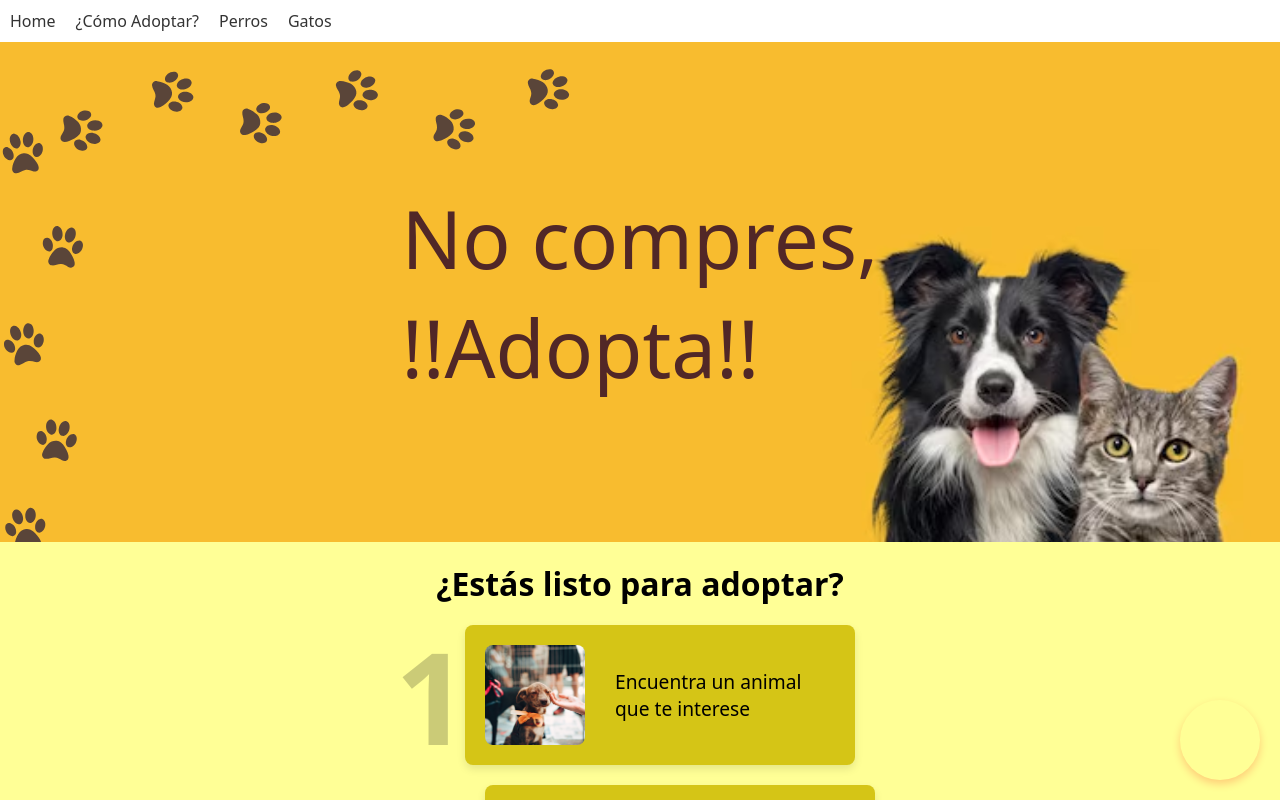
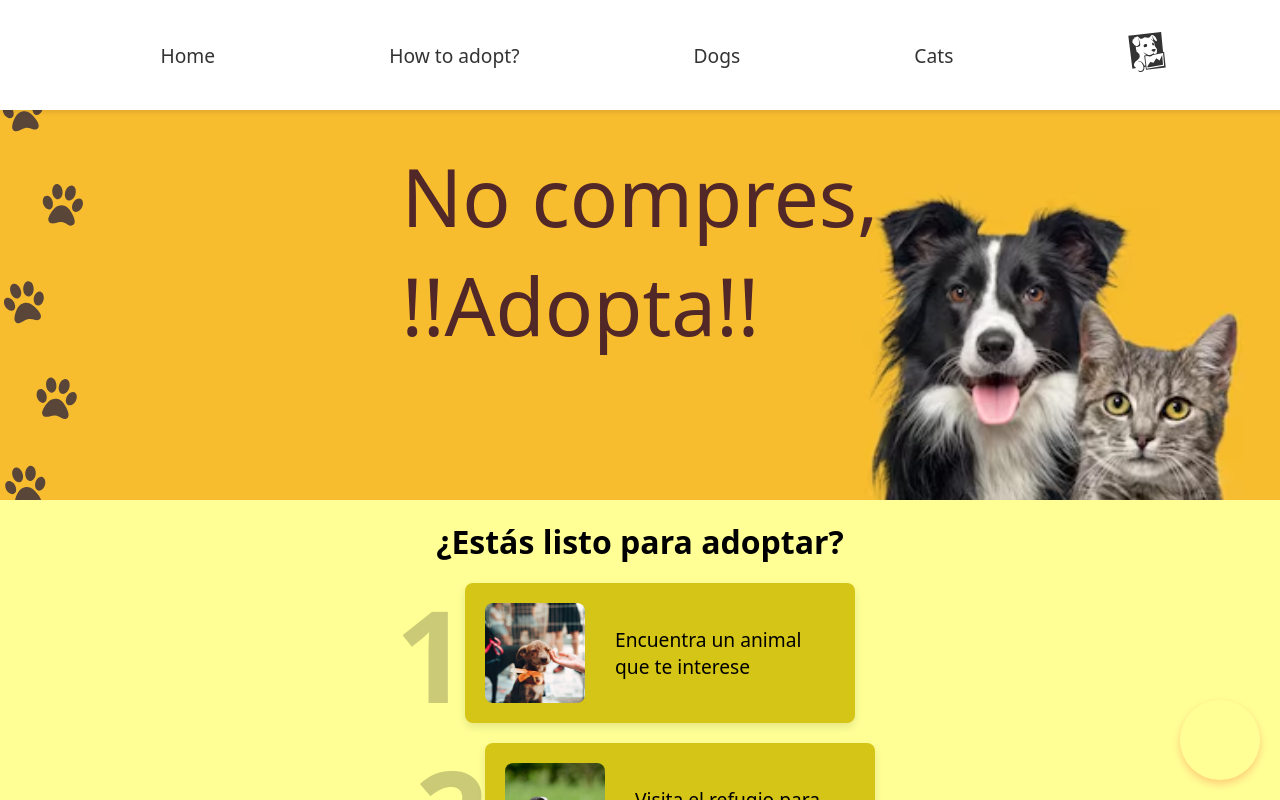
Before and after one commit to ferdlg/WebAdoptionPets, a React (Vite) app in the folder WebAdoption/: page / in a window 1280 px wide. Shown: the top 800 px of the page. Built offline with nearby package versions, Linux system fonts and the light colour scheme; grey boxes are pictures that could not be loaded; a web font is replaced by a local one.

Commit message:
Estilos: Nav Bar

```diff
--- a/WebAdoption/package.json
+++ b/WebAdoption/package.json
@@ -14,8 +14,9 @@
     "@reduxjs/toolkit": "^2.3.0",
     "react": "^18.3.1",
     "react-dom": "^18.3.1",
-    "react-router-dom": "^6.27.0",
-    "react-redux": "^9.1.2"
+    "react-icons": "^5.3.0",
+    "react-redux": "^9.1.2",
+    "react-router-dom": "^6.27.0"
   },
   "devDependencies": {
     "@eslint/js": "^9.11.1",
--- a/WebAdoption/src/assets/styles/components/navBar.css
+++ b/WebAdoption/src/assets/styles/components/navBar.css
@@ -1,23 +1,51 @@
 .nav-bar {
   background-color: #fff;
-    padding: 10px;
+  padding: 1.5rem;
+  position: fixed;
+  top: 0;
+  left: 0;
+  width: 100%;
+  box-shadow: 0 2px 5px rgba(0, 0, 0, 0.1);
+  z-index: 1000;
 }
 
 .nav-bar__list {
   list-style: none;
   display: flex;
   gap: 20px;
+  align-items: center;
+  padding-left: 0;
+  margin: 0;
+  justify-content: space-evenly;
 }
 
 .nav-bar__item {
-
+  position: relative;
+  padding: 0.5em;
 }
 
 .nav-bar__link {
   text-decoration: none;
+  padding: 0.5em;
   color: #333;
+  font-size: 1.2em;
+  font-weight: 500;
 }
 
 .nav-bar__link:hover {
-    color: #ff5733;
+  color: #f75427;
+  border-radius: 1em;
 }
+
+
+@media (max-width: 768px) {
+  .nav-bar {
+    padding: 15px;
+  }
+
+  .nav-bar__list {
+    flex-direction: column;
+    gap: 10px;
+    align-items: flex-start;
+  }
+}
--- a/WebAdoption/src/components/landingPage/navBar/navBar.jsx
+++ b/WebAdoption/src/components/landingPage/navBar/navBar.jsx
@@ -1,15 +1,18 @@
 import React from 'react';
 import { Link } from 'react-router-dom';
 import '../../../assets/styles/components/navBar.css';
+import { SiDatadog } from "react-icons/si";
+
 
 const NavBar = () => {
   return (
     <nav className="nav-bar">
       <ul className="nav-bar__list">
         <li className="nav-bar__item"><Link to="/" className="nav-bar__link">Home</Link></li>
-        <li className="nav-bar__item"><Link to="/how-to-adopt" className="nav-bar__link">¿Cómo Adoptar?</Link></li>
-        <li className="nav-bar__item"><Link to="/dogs" className="nav-bar__link">Perros</Link></li>
-        <li className="nav-bar__item"><Link to="/cats" className="nav-bar__link">Gatos</Link></li>
+        <li className="nav-bar__item"><Link to="/how-to-adopt" className="nav-bar__link">How to adopt?</Link></li>
+        <li className="nav-bar__item"><Link to="/dogs" className="nav-bar__link">Dogs</Link></li>
+        <li className="nav-bar__item"><Link to="/cats" className="nav-bar__link">Cats</Link></li>
+        <li className='nav-bar__item' ><Link className='nav-bar__link' to="/adoption-list"><SiDatadog size={40} className='.nav-bar__adoption-list-icon'/></Link></li>
       </ul>
     </nav>
   );
```
Also changed, not shown: 1 other file (tests, documents, lock files or other folders). Lines whose indentation alone changed are shown as unchanged.
